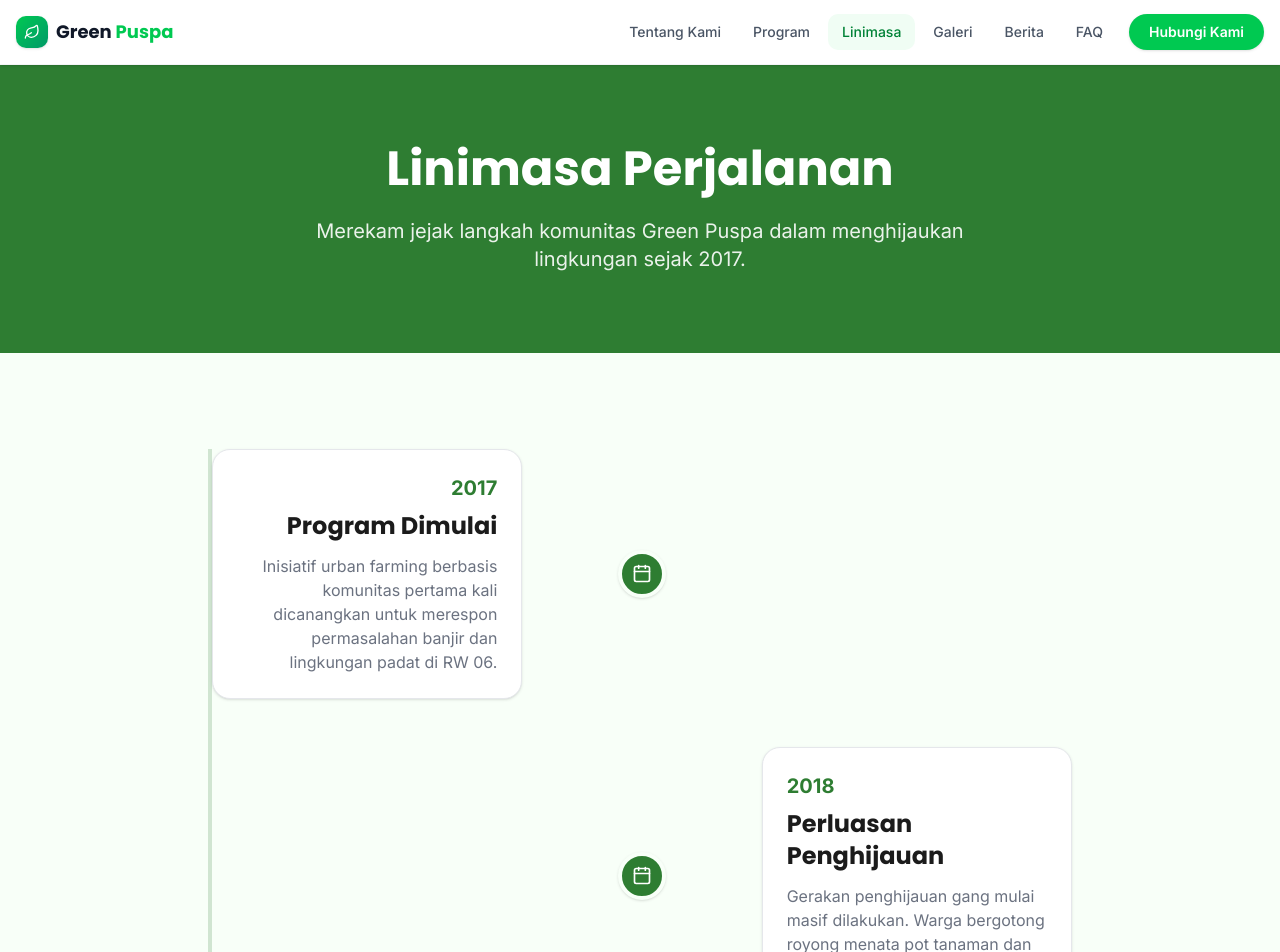
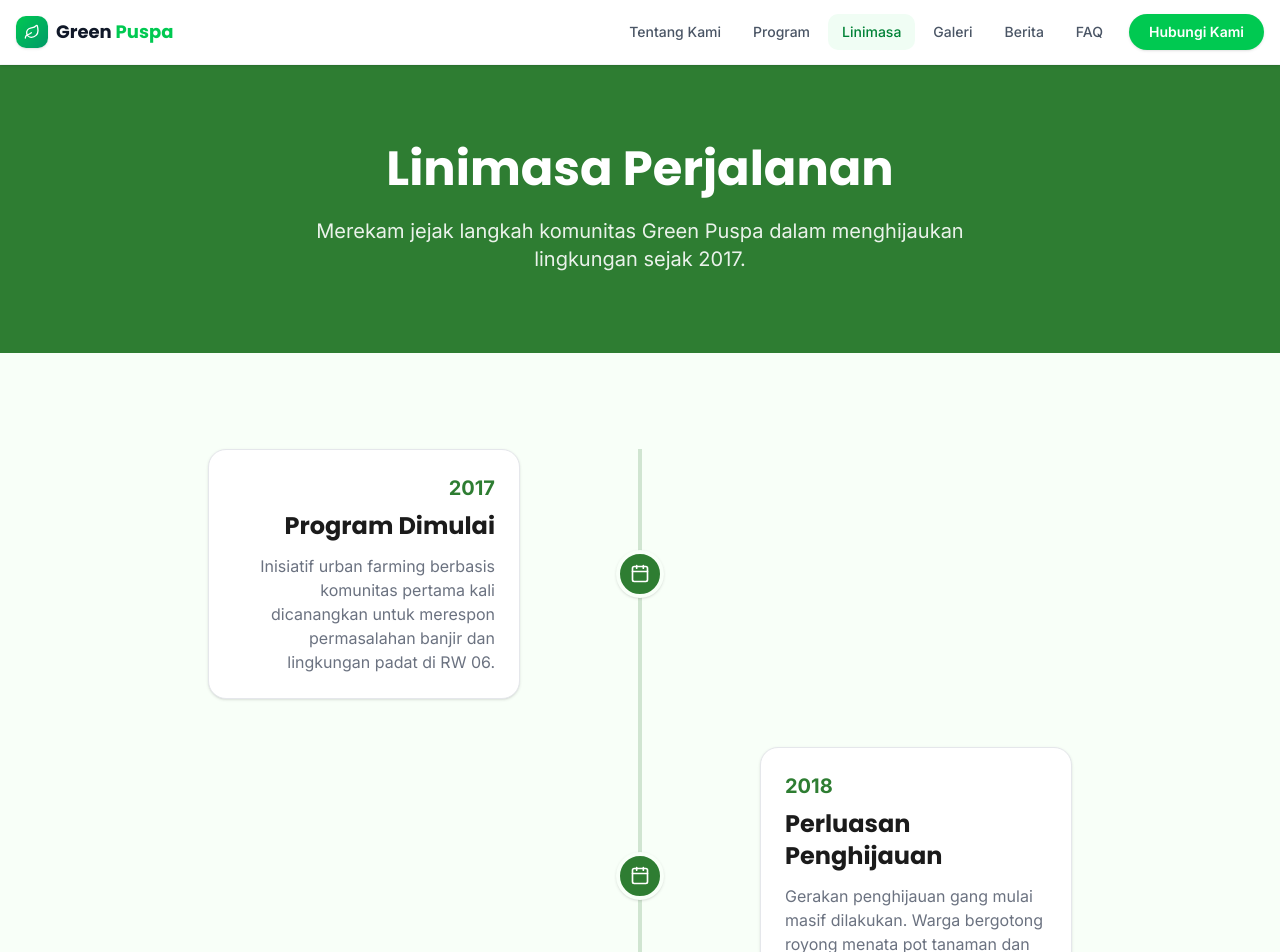
Before and after one commit to hisyam114/GreenPuspa, a Next.js app: page /timeline in a window 1280 px wide. Shown: the top 952 px of the page. Built offline with nearby package versions, Linux system fonts and the light colour scheme.

Commit message:
Center vertical line and align with circular icons in timeline page

```diff
--- a/app/timeline/page.tsx
+++ b/app/timeline/page.tsx
@@ -60,16 +60,19 @@ export default function TimelinePage() {
 
       <section className="py-24">
         <div className="container mx-auto px-4 max-w-4xl">
-          <div className="relative border-l-4 border-primary/20 ml-6 md:ml-0 md:pl-0">
+          <div className="relative">
+            {/* Centered vertical line */}
+            <div className="absolute left-4 md:left-1/2 top-0 bottom-0 w-1 bg-primary/20 -translate-x-1/2" />
+
             {timelineEvents.map((event, index) => (
               <div key={event.year} className="mb-12 relative flex items-center md:justify-between w-full">
                 {/* Timeline dot */}
-                <div className="absolute left-[-32px] md:left-1/2 md:-translate-x-1/2 bg-primary rounded-full w-12 h-12 flex items-center justify-center border-4 border-background shadow-sm">
+                <div className="absolute left-4 md:left-1/2 -translate-x-1/2 bg-primary rounded-full w-12 h-12 flex items-center justify-center border-4 border-background shadow-sm z-10">
                   <Calendar className="h-5 w-5 text-white" />
                 </div>
 
                 {/* Content Card */}
-                <div className={`ml-8 md:ml-0 w-full md:w-5/12 ${index % 2 === 0 ? "md:mr-auto md:text-right md:pr-12" : "md:ml-auto md:pl-12"}`}>
+                <div className={`pl-14 md:pl-0 w-full md:w-5/12 ${index % 2 === 0 ? "md:mr-auto md:text-right md:pr-12" : "md:ml-auto md:pl-12"}`}>
                   <div className="bg-card border p-6 rounded-2xl shadow-sm hover:shadow-md transition-shadow">
                     <span className="font-bold text-primary text-xl mb-2 block">{event.year}</span>
                     <h3 className="font-heading text-2xl font-bold mb-3">{event.title}</h3>
```
